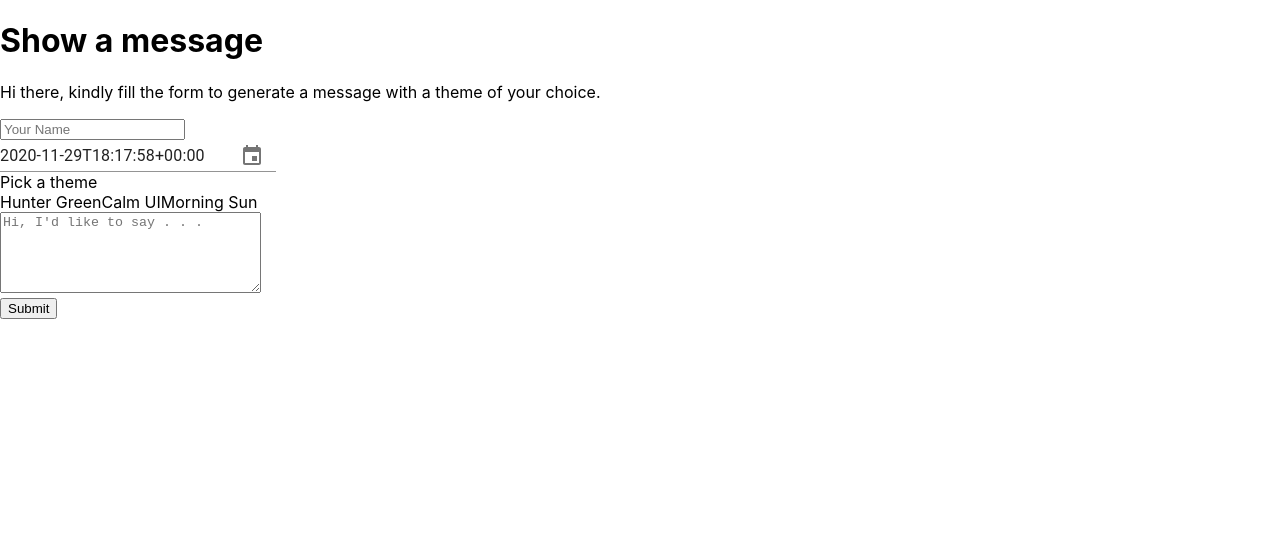
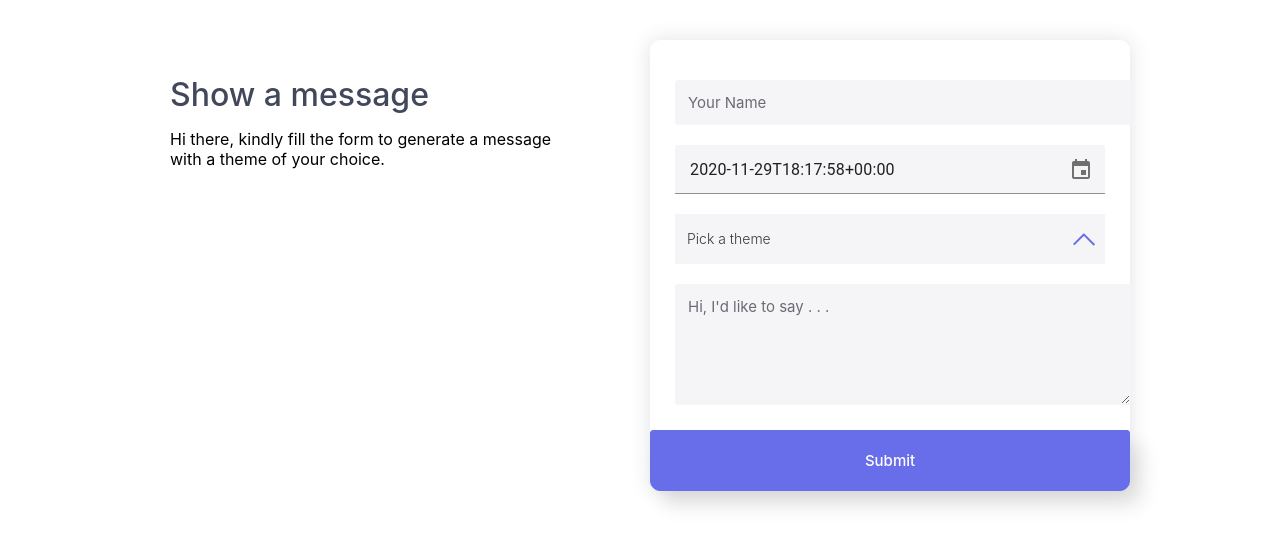
Before and after one commit to codejagaban/chaeban, a React (Create React App) app: page / in a window 1280 px wide. Shown: the top 546 px of the page. Built offline with nearby package versions, Linux system fonts and the light colour scheme.

Commit message:
style application

```diff
--- a/src/App.css
+++ b/src/App.css
@@ -1,38 +1,283 @@
-.App {
-  text-align: center;
+
+
+.container {
+  max-width: 1040px;
+  margin:20px auto;
+  padding: 20px;
+}
+h1 {
+  font-weight: 500;
+  color: #42485b;
+  margin: 15px 0;
+}
+p {
+  margin: 10px 0;
+  font-size: 16px;
+}
+.content {
+  display: flex;
+  justify-content: space-between;
+  margin: 0 auto;
+}
+.col {
+  margin: 0 30px;
+}
+.justify-center {
+  justify-content: center;
+}
+.justify-between {
+  justify-content: space-between;
+}
+.info {
+  padding:20px;
+}
+.card {
+  width: 480px;
+  background: #fff;
+  border-radius: 10px ;
+  box-shadow: rgba(46, 61, 73, 0.15) 0px 0px 20px 0px;
+}
+.card-header {
+  /* background: linear-gradient(45deg,#d946ef,#686DEA); */
+  padding: 50px 30px;
+  border-radius: 10px;
+  line-height: 1.3;
+
+
+}
+.card-footer {
+  padding: 30px;
+  border-bottom-left-radius: 10px;
+  border-bottom-right-radius: 10px;
+  color: #fff;
+}
+.card-footer h3 {
+  font-weight: 500;
+  /* color: # */
+}
+.card-footer p {
+  opacity: 0.8;
+  font-size: 15px;
+}
+.form-content {
+  padding: 30px 15px;
+}
+.form-group {
+  padding: 10px;
+}
+label {
+  color: #42485b;
+  margin: 15px 0 5px 0;
+  font-size: 15px;
+  display: block;
+}
+.form-control {
+  padding: 12px;
+  width: 100%;
+  display: block;
+  color: #292d39;
+  font-size: 15px;
+  font-family: 'Inter', sans-serif;
+  border: 1.5px solid #f5f5f7;
+  background-color: #f5f5f7;
+  outline-color: #686dea;
+  border-radius: 3px;
+}
+.form-control::placeholder {
+  color: #696c74;
+}
+.form-control:focus {
+  /* outline:1px solid #686dea; */
+}
+select.form-control option {
+  line-height: 90px;
+  padding: 20px;
+}
+select.form-control option::before {
+  content: "";
+  position: absolute;
+  background-color: #4e52cc;
+ padding: 10px;
 }
 
-.App-logo {
-  height: 40vmin;
-  pointer-events: none;
+
+.btn {
+  padding: 10px 30px;
+  font-family: "Inter", sans-serif;
+  font-weight: 500;
+  font-size: 15px;
+  border-radius: 3px;
+  outline: none;
+  cursor: pointer;
+  border: 1px solid #696c74;
+  box-shadow: rgba(0, 0, 0, 0.1) 12px 15px 20px;
+  transition: box-shadow 0.2s ease-in-out 0s, background-color 0.2s ease-in-out 0s, border-color 0.2s ease-in-out 0s;
+}
+.btn:hover {
+  box-shadow: rgba(0, 0, 0, 0.1) 2px 4px 8px 0px
+}
+.btn-primary {
+  background-color: #686DEA;
+  border: 1px solid #686DEA;
+  color: #ffffff;
+}
+.btn-primary:hover {
+  background-color: #4e52cc;
+  border: 1px solid #4e52cc;
+}
+.btn-lg {
+  padding: 20px;
+  width: 100%;
+  margin-top: -15px;
+  border-bottom-left-radius: 10px;
+  border-bottom-right-radius: 10px;
+}
+.btn-group {
+  display: flex;
+  justify-content: space-between;
+  margin: 20px;
+}
+/* *style for date picker */
+input.MuiInputBase-input {
+  padding: 15px;
+  border-bottom: none;
 }
 
-@media (prefers-reduced-motion: no-preference) {
-  .App-logo {
-    animation: App-logo-spin infinite 20s linear;
-  }
+/* *style for custom select */
+.custom-select-wrapper {
+  position: relative;
+  user-select: none;
+  width: 100%;
+}
+.custom-select {
+  position: relative;
+  display: flex;
+  flex-direction: column;
+  background: #f5f5f7;
+}
+.custom-select__trigger {
+  position: relative;
+  display: flex;
+  align-items: center;
+  justify-content: space-between;
+  padding: 0 12px;
+  font-size: 14px;
+  font-family: 'Inter', sans-serif;
+  font-weight: 300;
+  color: #3b3b3b;
+  height: 50px;
+  line-height: 50px;
+  background: #f5f5f7;
+  cursor: pointer;
+}
+.custom-options {
+  position: absolute;
+  display: block;
+  top: 100%;
+  left: 0;
+  right: 0;
+  border: 2px solid #686DEA;
+  border-top: 0;
+  border-radius: 5px;
+  background: #fff;
+  transition: all 0.5s;
+  opacity: 0;
+  visibility: hidden;
+  pointer-events: none;
+  z-index: 2;
+}
+.custom-select.open .custom-options {
+  opacity: 1;
+  visibility: visible;
+  pointer-events: all;
+}
+.custom-option {
+  position: relative;
+  display: block;
+  padding: 0 12px 0 12px;
+  font-size: 14px;
+  font-weight: 300;
+  color: #42485b;
+  line-height: 40px;
+  cursor: pointer;
+  transition: all 0.5s;
+}
+.custom-option:hover {
+  cursor: pointer;
+  background-color: #d9dade;
+}
+.custom-option.selected {
+  color: #ffffff;
+  background-color: #686DEA;
 }
 
-.App-header {
-  background-color: #282c34;
-  min-height: 100vh;
-  display: flex;
-  flex-direction: column;
-  align-items: center;
-  justify-content: center;
-  font-size: calc(10px + 2vmin);
-  color: white;
+.arrow {
+  position: relative;
+  height: 15px;
+  width: 10px;
+}
+.arrow::before, .arrow::after {
+  content: "";
+  position: absolute;
+  bottom: 0px;
+  width: 0.15rem;
+  height: 100%;
+  transition: all 0.5s;
+}
+.arrow::before {
+  left: -5px;
+  transform: rotate(45deg);
+  background-color: #686DEA;
+}
+.arrow::after {
+  left: 5px;
+  transform: rotate(-45deg);
+  background-color: #686DEA;
+}
+.open .arrow::before {
+  left: -5px;
+  transform: rotate(-45deg);
+}
+.open .arrow::after {
+  left: 5px;
+  transform: rotate(45deg);
 }
 
-.App-link {
-  color: #61dafb;
+
+/* *Themes */
+.theme {
+  padding: 2px 10px;
+  margin-right: 10px;
+  height: 5px;
+  border-radius: 5px;
 }
-
-@keyframes App-logo-spin {
-  from {
-    transform: rotate(0deg);
-  }
-  to {
-    transform: rotate(360deg);
-  }
+.hunter-green {
+  background: linear-gradient(45deg, #0ba360, #3cba92);
 }
+.calm-ui {
+background: linear-gradient(45deg, #d946ef,#686DEA);
+}
+.morning-sun {
+background: linear-gradient(45deg, #f6d365,#fda085);
+}
+/* * style the message */
+blockquote {
+  quotes: "\201C""\201D""\2018""\2019";
+}
+blockquote:before {
+  color: #ccc;
+  content: open-quote;
+  font-size: 6em;
+  line-height: 0.1em;
+  margin-right: 0.25em;
+  vertical-align: -0.4em;
+}
+blockquote p {
+  display: inline;
+  color: #42485b;
+  font-size: 25px;
+}
+.error {
+  color: #F87171;
+  font-size: 14px;
+}
```
